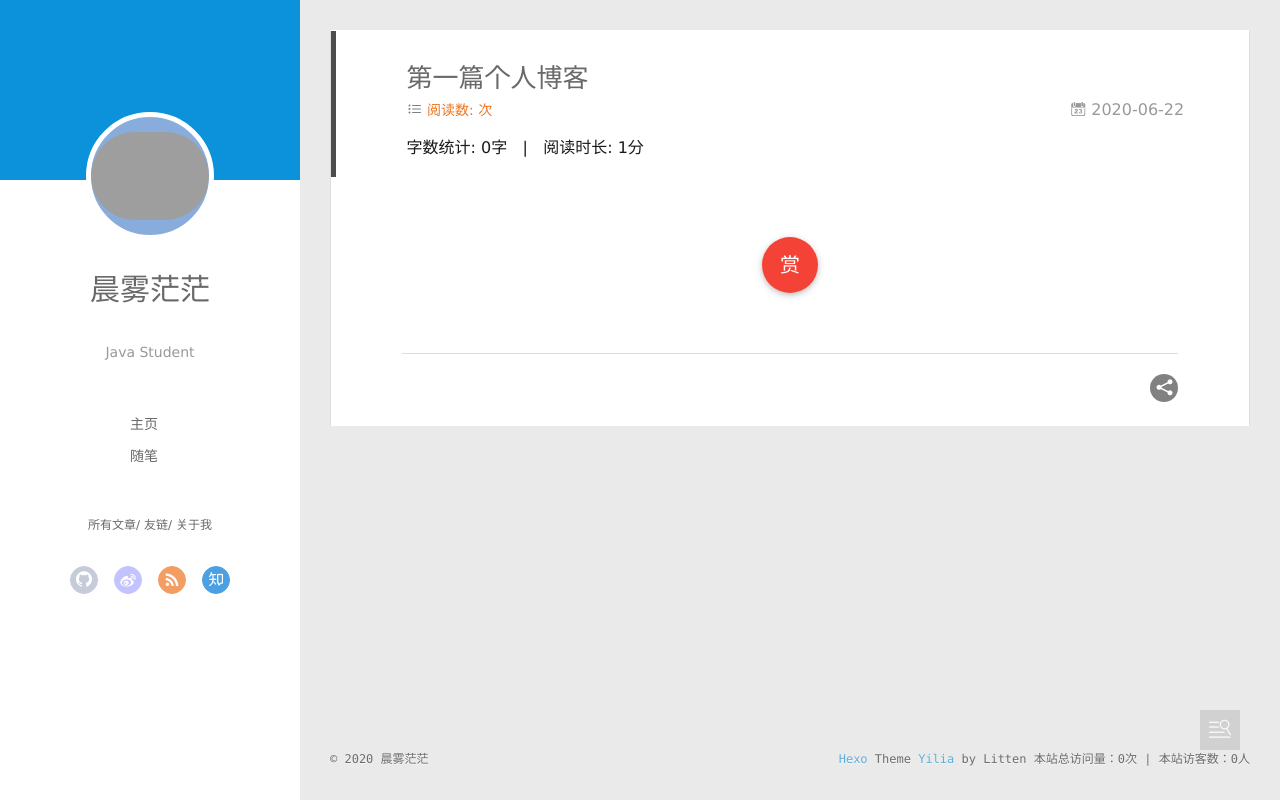
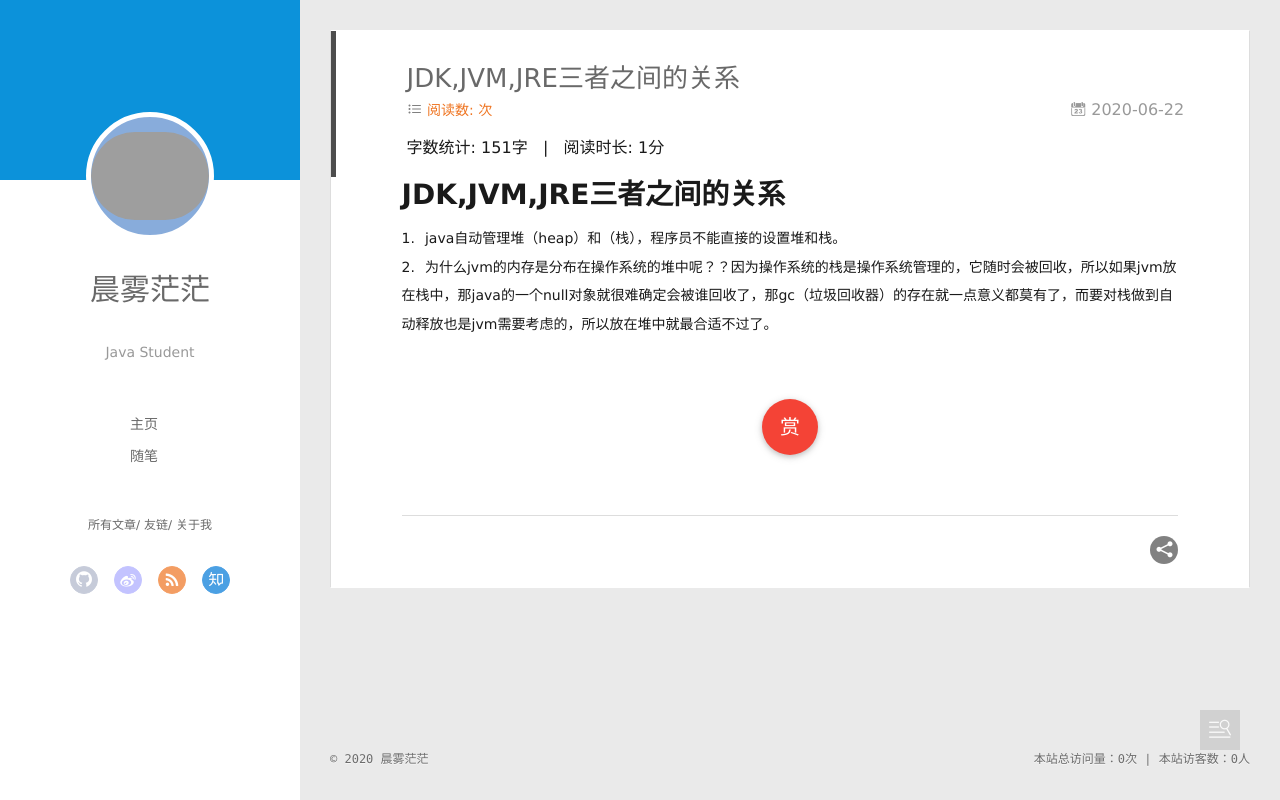
Before and after one commit to jingtao1/jingtao1.github.io, a plain HTML site: page 2020/06/22/第一篇个人博客/index.html in a window 1280 px wide. Drawn offline with Linux system fonts and the light colour scheme; some packages are replaced by stand-ins of ours; grey boxes are pictures that could not be loaded; a script that the page names is missing; some icons are missing.

Commit message:
Site updated: 2020-06-22 19:00:00

```diff
--- a/2020/06/22/第一篇个人博客/index.html
+++ b/2020/06/22/第一篇个人博客/index.html
@@ -6,16 +6,16 @@
   <meta name="renderer" content="webkit">
   <meta http-equiv="X-UA-Compatible" content="IE=edge" >
   <link rel="dns-prefetch" href="http://yoursite.com">
-  <title>第一篇个人博客 | jingtao&#39;s blog</title>
+  <title>JDK,JVM,JRE三者之间的关系 | jingtao&#39;s blog</title>
   <meta name="viewport" content="width=device-width, initial-scale=1, maximum-scale=1">
-  <meta name="description" content="This is a blog in order to record my learning and growth.">
+  <meta name="description" content="JDK,JVM,JRE三者之间的关系      java自动管理堆（heap）和（栈），程序员不能直接的设置堆和栈。     为什么jvm的内存是分布在操作系统的堆中呢？？因为操作系统的栈是操作系统管理的，它随时会被回收，所以如果jvm放在栈中，那java的一个null对象就很难确定会被谁回收了，那gc（垃圾回收器）的存在就一点意义都莫有了，而要对栈做到自动释放也是jvm需要考虑的，所以放在堆中就">
 <meta property="og:type" content="article">
-<meta property="og:title" content="第一篇个人博客">
+<meta property="og:title" content="JDK,JVM,JRE三者之间的关系">
 <meta property="og:url" content="http://yoursite.com/2020/06/22/%E7%AC%AC%E4%B8%80%E7%AF%87%E4%B8%AA%E4%BA%BA%E5%8D%9A%E5%AE%A2/index.html">
 <meta property="og:site_name" content="jingtao&#39;s blog">
-<meta property="og:description" content="This is a blog in order to record my learning and growth.">
+<meta property="og:description" content="JDK,JVM,JRE三者之间的关系      java自动管理堆（heap）和（栈），程序员不能直接的设置堆和栈。     为什么jvm的内存是分布在操作系统的堆中呢？？因为操作系统的栈是操作系统管理的，它随时会被回收，所以如果jvm放在栈中，那java的一个null对象就很难确定会被谁回收了，那gc（垃圾回收器）的存在就一点意义都莫有了，而要对栈做到自动释放也是jvm需要考虑的，所以放在堆中就">
 <meta property="article:published_time" content="2020-06-22T02:15:16.000Z">
-<meta property="article:modified_time" content="2020-06-22T02:15:16.493Z">
+<meta property="article:modified_time" content="2020-06-22T10:59:35.178Z">
 <meta property="article:author" content="晨雾茫茫">
 <meta name="twitter:card" content="summary">
 
@@ -164,7 +164,7 @@
 
 
     <h1 class="article-title" itemprop="name">
-      第一篇个人博客
+      JDK,JVM,JRE三者之间的关系
     </h1>
 
 
@@ -191,7 +191,7 @@
       <span class="post-meta-item-icon">
         <i class="fa fa-keyboard-o"></i>
         <span class="post-meta-item-text">  字数统计: </span>
-        <span class="post-count">0字</span>
+        <span class="post-count">151字</span>
       </span>
     </span>
 
@@ -211,7 +211,11 @@
 
     <div class="article-entry" itemprop="articleBody">
 
-
+        <h1>JDK,JVM,JRE三者之间的关系</h1>
+<ol>
+    <li>java自动管理堆（heap）和（栈），程序员不能直接的设置堆和栈。</li>
+    <li>为什么jvm的内存是分布在操作系统的堆中呢？？因为操作系统的栈是操作系统管理的，它随时会被回收，所以如果jvm放在栈中，那java的一个null对象就很难确定会被谁回收了，那gc（垃圾回收器）的存在就一点意义都莫有了，而要对栈做到自动释放也是jvm需要考虑的，所以放在堆中就最合适不过了。</li>
+</ol>
 
 
 
@@ -227,6 +231,11 @@
                   <p class="reward-p"><i class="icon icon-quo-left"></i>觉得有帮助打赏一下=V=<i class="icon icon-quo-right"></i></p>
                   <div class="reward-box">
 
+
+                    <div class="reward-box-item">
+                      <img class="reward-img" src="/img/weixin.png">
+                      <span class="reward-type">微信</span>
+                    </div>
 
                   </div>
                 </span>
@@ -323,7 +332,7 @@
                 </span>
                 <span class="tooltip-content">
                     <div class="toc-article">
-                    目录，不存在的…
+                    <ol class="toc"><li class="toc-item toc-level-1"><a class="toc-link" href="#"><span class="toc-number">1.</span> <span class="toc-text">JDK,JVM,JRE三者之间的关系</span></a></li></ol>
                     </div>
                 </span>
             </div>
@@ -355,7 +364,6 @@
     		&copy; 2020 晨雾茫茫
     	</div>
       	<div class="footer-right">
-      		<a href="http://hexo.io/" target="_blank">Hexo</a>  Theme <a href="https://github.com/litten/hexo-theme-yilia" target="_blank">Yilia</a> by Litten
       		<!--# PV方式，单个用户连续点击 n 篇，记录 n 次记录值-->
 			<span id="busuanzi_container_site_pv">
                 本站总访问量：<span id="busuanzi_value_site_pv">0</span>次
--- a/content.json
+++ b/content.json
@@ -1 +1 @@
-[{"title":"第一篇个人博客","date":"2020-06-22T02:15:16.000Z","path":"2020/06/22/第一篇个人博客/","tags":[]}]
+[{"title":"JDK,JVM,JRE三者之间的关系","date":"2020-06-22T02:15:16.000Z","path":"2020/06/22/第一篇个人博客/","tags":[]}]
```
Also changed, not shown: archives/2020/06/index.html (+1 -2 lines), archives/2020/index.html (+1 -2 lines), archives/index.html (+1 -2 lines), index.html (+7 -4 lines), img/pay.jpg (added), img/pay.png (added), img/weixin.jpg (added), img/weixin.png (added).
